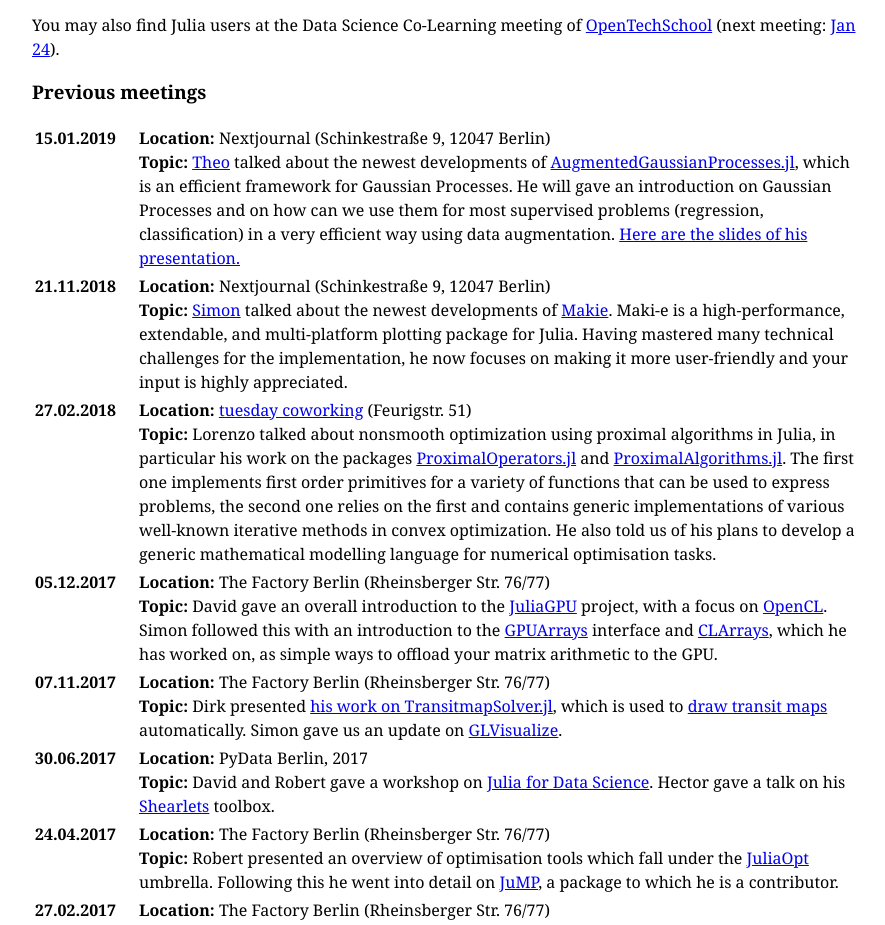
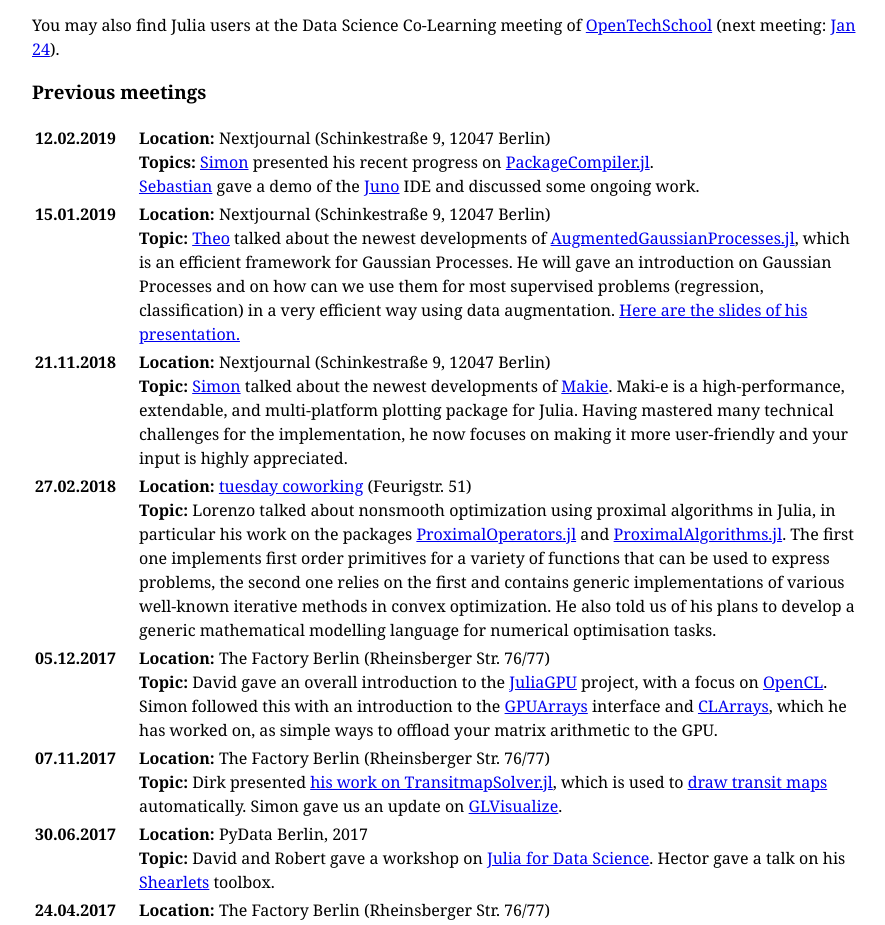
Before and after one commit to julia-users-berlin/julia-users-berlin.github.io, a plain HTML site: page index.html in a window 1280 px wide. Shown: the part 946-1871 px from the top of the page, without its empty margins (193-1078 px from the left). Drawn offline with Linux system fonts and the light colour scheme.

Commit message:
add yesterday's content to history

```diff
--- a/index.html
+++ b/index.html
@@ -50,6 +50,15 @@
 
       <h3>Previous meetings</h3>
       <table><tbody>
+
+        <tr><th><b>12.02.2019</br></th>
+          <td>
+            <b>Location:</b> Nextjournal (Schinkestraße 9, 12047 Berlin)</br>
+            <b>Topics:</b>
+            <a href="https://github.com/SimonDanisch">Simon</a> presented his recent progress on <a href="https://github.com/JuliaLang/PackageCompiler.jl">PackageCompiler.jl</a>.</br>
+ 		    <a href="https://github.com/pfitzseb/">Sebastian</a> gave a demo of the <a href="http://junolab.org/">Juno</a> IDE and discussed some ongoing work.</br>
+          </td></tr>
+
           <tr><th><b>15.01.2019</br></th>
               <td>
                   <b>Location:</b> Nextjournal (Schinkestraße 9, 12047 Berlin)</br>
```
